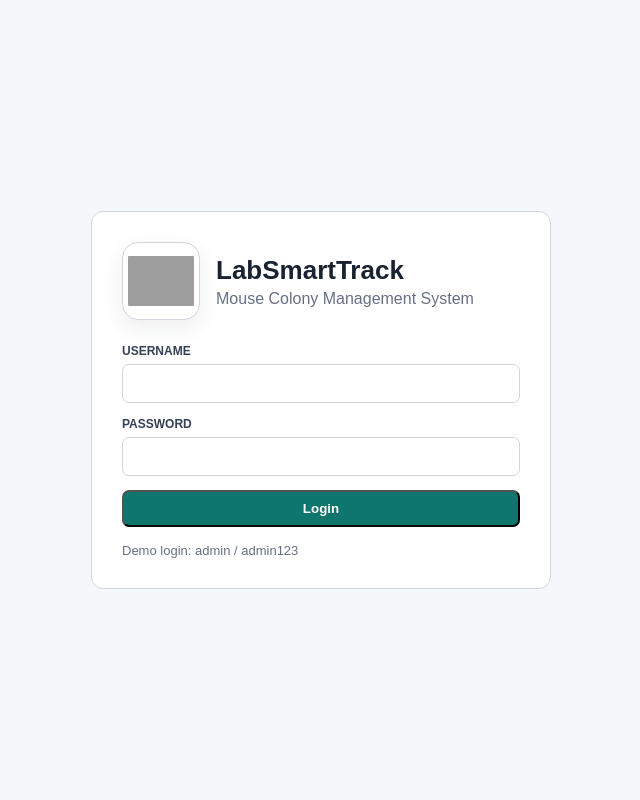
After one commit to klimarrc/LabSmartTrack_Project, a Python web app: template templates/login.html in a window 1280 px wide. The commit adds this page. Shown: the whole page, without its empty margins (319-959 px from the left). Run offline with Jinja, Linux system fonts and the light colour scheme; the template is opened without the code that fills it, so the values that code supplies are empty; grey boxes are pictures that could not be loaded.

Commit message:
feat: set the routes in the app.py, logo in the dashboard.html  and  login page.

```diff
--- /dev/null
+++ b/static/css/style.css
@@ -0,0 +1,252 @@
+:root {
+  --bg: #f5f7fa;
+  --panel: #ffffff;
+  --ink: #182230;
+  --muted: #667085;
+  --line: #d0d5dd;
+  --soft: #f2f4f7;
+  --accent: #0f766e;
+  --accent-dark: #115e59;
+}
+
+* {
+  box-sizing: border-box;
+}
+
+body {
+  margin: 0;
+  min-height: 100vh;
+  background: var(--bg);
+  color: var(--ink);
+  font-family: Arial, Helvetica, sans-serif;
+}
+
+a {
+  color: inherit;
+  text-decoration: none;
+}
+
+.app-shell {
+  display: grid;
+  grid-template-columns: 270px 1fr;
+  min-height: 100vh;
+}
+
+.sidebar {
+  height: 100vh;
+  padding: 20px;
+  background: var(--panel);
+  border-right: 1px solid var(--line);
+}
+
+.brand {
+  display: flex;
+  align-items: center;
+  gap: 12px;
+  padding-bottom: 18px;
+  border-bottom: 1px solid var(--line);
+}
+
+.brand-logo {
+  width: 52px;
+  height: 52px;
+  border-radius: 12px;
+  object-fit: contain;
+  border: 1px solid var(--line);
+  background: #ffffff;
+  padding: 3px;
+}
+
+.brand strong,
+.brand small {
+  display: block;
+}
+
+.brand small {
+  margin-top: 3px;
+  color: var(--muted);
+  font-size: 12px;
+}
+
+.nav-list {
+  display: grid;
+  gap: 6px;
+  margin-top: 18px;
+}
+
+.nav-list a {
+  border-radius: 7px;
+  padding: 11px 12px;
+  color: #344054;
+  font-weight: 700;
+}
+
+.nav-list a:hover {
+  background: var(--soft);
+}
+
+.page-shell {
+  padding: 24px;
+}
+
+.topbar {
+  display: flex;
+  justify-content: space-between;
+  align-items: center;
+  margin-bottom: 18px;
+}
+
+.eyebrow {
+  margin: 0 0 4px;
+  color: var(--accent);
+  font-size: 12px;
+  font-weight: 800;
+  text-transform: uppercase;
+}
+
+h1 {
+  margin: 0;
+  font-size: 30px;
+}
+
+.button {
+  border-radius: 7px;
+  padding: 9px 14px;
+  background: var(--accent);
+  color: white;
+  font-weight: 800;
+}
+
+.button:hover {
+  background: var(--accent-dark);
+}
+
+.content {
+  display: grid;
+  gap: 18px;
+}
+
+.grid {
+  display: grid;
+  grid-template-columns: repeat(auto-fit, minmax(190px, 1fr));
+  gap: 14px;
+}
+
+.stat-card {
+  border: 1px solid var(--line);
+  border-radius: 8px;
+  background: var(--panel);
+  padding: 16px;
+}
+
+.stat-card span {
+  color: var(--muted);
+  font-size: 12px;
+  font-weight: 800;
+  text-transform: uppercase;
+}
+
+.stat-card strong {
+  display: block;
+  margin-top: 12px;
+  font-size: 36px;
+}
+
+.panel {
+  border: 1px solid var(--line);
+  border-radius: 8px;
+  background: var(--panel);
+  padding: 18px;
+}
+
+.login-page {
+  display: grid;
+  min-height: 100vh;
+  place-items: center;
+  padding: 24px;
+  background: var(--bg);
+}
+
+.login-card {
+  width: min(100%, 460px);
+  border: 1px solid var(--line);
+  border-radius: 12px;
+  background: var(--panel);
+  padding: 30px;
+}
+
+.login-brand {
+  display: flex;
+  align-items: center;
+  gap: 16px;
+  margin-bottom: 24px;
+}
+
+.login-logo {
+  width: 78px;
+  height: 78px;
+  border-radius: 16px;
+  border: 1px solid var(--line);
+  object-fit: contain;
+  background: #ffffff;
+  padding: 5px;
+  box-shadow: 0 8px 22px rgba(24, 34, 48, 0.08);
+}
+
+.login-brand h1 {
+  font-size: 26px;
+}
+
+.login-brand p,
+.login-hint {
+  margin: 4px 0 0;
+  color: var(--muted);
+}
+
+.login-form {
+  display: grid;
+  gap: 14px;
+}
+
+.login-form label {
+  display: block;
+  margin-bottom: 6px;
+  color: #344054;
+  font-size: 12px;
+  font-weight: 800;
+  text-transform: uppercase;
+}
+
+.login-form input {
+  width: 100%;
+  border: 1px solid var(--line);
+  border-radius: 7px;
+  padding: 11px;
+}
+
+.form-error {
+  margin: 0;
+  color: #b42318;
+  font-weight: 700;
+}
+
+.login-hint {
+  margin-top: 16px;
+  font-size: 13px;
+}
+
+@media (max-width: 820px) {
+  .app-shell {
+    grid-template-columns: 1fr;
+  }
+
+  .sidebar {
+    height: auto;
+    border-right: 0;
+    border-bottom: 1px solid var(--line);
+  }
+
+  .nav-list {
+    grid-template-columns: repeat(2, 1fr);
+  }
+}
--- /dev/null
+++ b/templates/login.html
@@ -0,0 +1,42 @@
+<!doctype html>
+<html lang="en">
+<head>
+  <meta charset="utf-8">
+  <meta name="viewport" content="width=device-width, initial-scale=1">
+  <title>Login | LabSmartTrack</title>
+  <link rel="stylesheet" href="{{ url_for('static', filename='css/style.css') }}">
+</head>
+<body>
+  <main class="login-page">
+    <section class="login-card">
+      <div class="login-brand">
+        <img class="login-logo" src="{{ url_for('static', filename='images/lab_logo_cropped.png') }}" alt="LabSmartTrack logo">
+        <div>
+          <h1>LabSmartTrack</h1>
+          <p>Mouse Colony Management System</p>
+        </div>
+      </div>
+
+      <form method="post" class="login-form">
+        <div>
+          <label for="username">Username</label>
+          <input id="username" name="username" type="text" autocomplete="username" required>
+        </div>
+
+        <div>
+          <label for="password">Password</label>
+          <input id="password" name="password" type="password" autocomplete="current-password" required>
+        </div>
+
+        {% if error %}
+          <p class="form-error">{{ error }}</p>
+        {% endif %}
+
+        <button class="button" type="submit">Login</button>
+      </form>
+
+      <p class="login-hint">Demo login: admin / admin123</p>
+    </section>
+  </main>
+</body>
+</html>
```
Also changed, not shown: app.py (+82 -0 lines), templates/base.html (+35 -8 lines), templates/dashboard.html (+31 -0 lines), static/images/lab_logo.png (added), static/images/logo.jpg (deleted).
